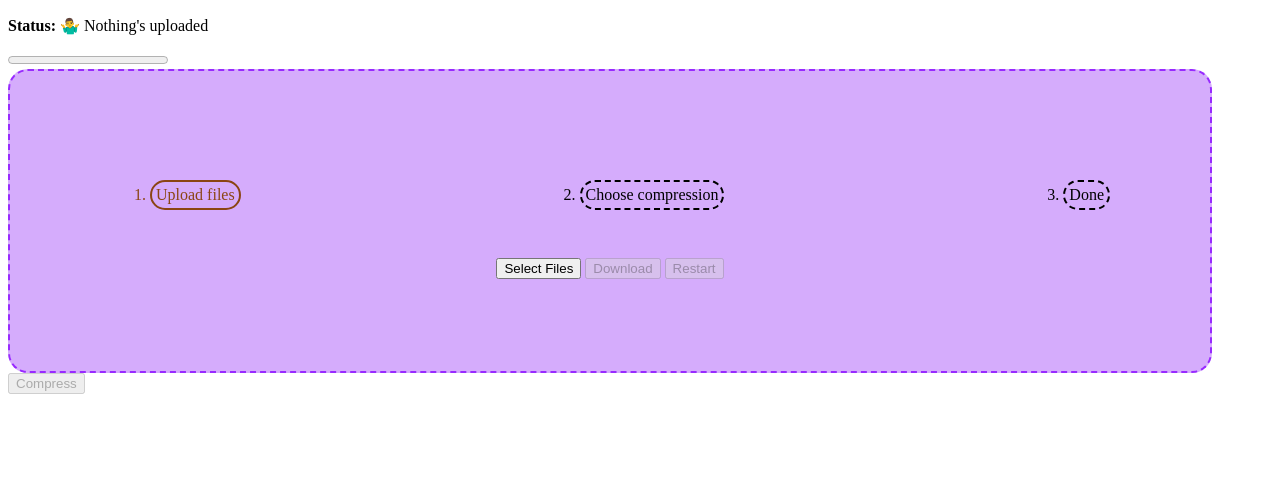
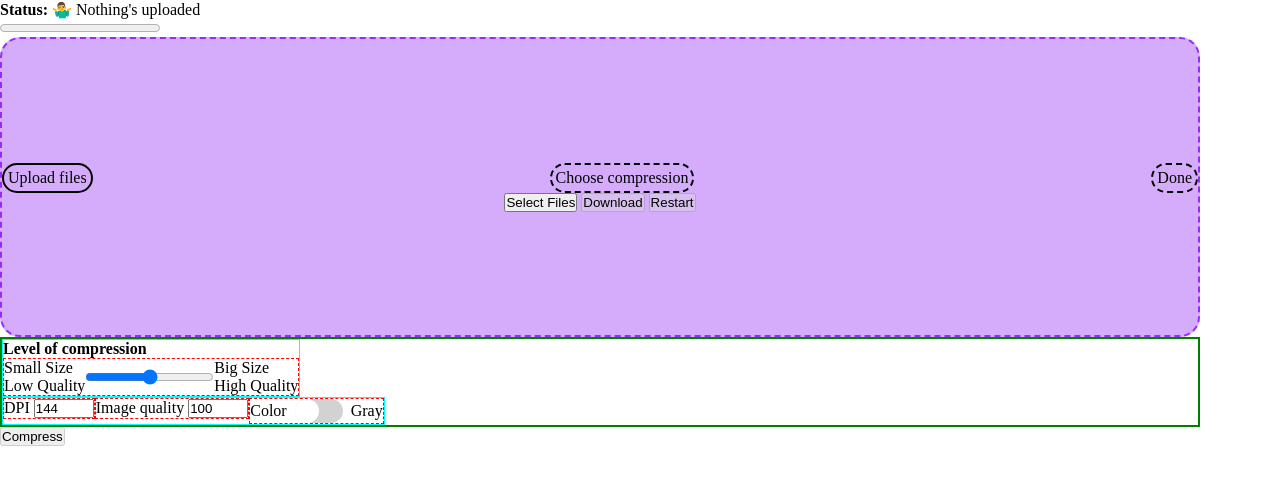
Before and after one commit to bencoronard/spring-web-bff, a website with bundled scripts: page public/main.html in a window 1280 px wide. Built offline with nearby package versions, Linux system fonts and the light colour scheme.

Commit message:
Added options

```diff
--- a/public/main.css
+++ b/public/main.css
@@ -1,3 +1,21 @@
+*,
+*::before,
+*::after {
+  box-sizing: border-box;
+  margin: 0;
+  padding: 0;
+  list-style-type: none;
+  text-decoration: none;
+  color: inherit;
+}
+:root {
+  --font-normal: 16px;
+  --r-border: 0.5em;
+  --t-animation: 200ms;
+}
+body {
+  font-size: var(--font-normal);
+}
 .drop-area {
   background-color: rgba(203, 152, 252, 0.8);
   max-width: 1200px;
@@ -10,7 +28,7 @@
 }
 
 #stageList {
-  width: 80%;
+  width: 100%;
 }
 .stage {
   border: 2px dashed black;
@@ -18,9 +36,14 @@
   padding: 0.25em;
 }
 
+.flex-centered {
+  justify-content: center;
+  align-items: center;
+}
+
 .colored {
-  border: 2px solid saddlebrown;
-  color: saddlebrown;
+  border: 2px solid rgb(0, 0, 0);
+  color: rgb(0, 0, 0);
 }
 
 .flex-vertical {
@@ -35,10 +58,6 @@
   justify-content: space-between;
 }
 
-label {
-  background-color: aqua;
-}
-
 #fileInput {
   display: none;
 }
@@ -51,3 +70,54 @@ label {
   background-color: rgba(147, 147, 147, 0.8);
   border: 2px dashed rgb(84, 84, 84);
 }
+
+#slide-switch {
+  width: fit-content;
+  height: fit-content;
+  display: flex;
+  gap: 0.5em;
+  align-items: center;
+}
+#slide-switch label {
+  background-color: #d2d2d2;
+  width: 3em;
+  height: 1.5em;
+  border-radius: 0.75em;
+  cursor: pointer;
+  position: relative;
+  transition: var(--t-animation);
+}
+#slide-switch label::before {
+  position: absolute;
+  content: '';
+  background-color: #fff;
+  height: 1.5em;
+  aspect-ratio: 1;
+  border-radius: 50%;
+  transition: var(--t-animation);
+}
+#slide-switch input:checked + label {
+  background-color: #20096d;
+}
+#slide-switch input:checked + label::before {
+  transform: translateX(1.5em);
+}
+#slide-switch input {
+  display: none;
+}
+
+.container {
+  width: fit-content;
+  height: fit-content;
+  border: 1px solid cyan;
+}
+.wrapper {
+  width: fit-content;
+  height: fit-content;
+  border: 1px dashed red;
+}
+
+#options {
+  border: 2px solid green;
+  max-width: 1200px;
+}
--- a/public/main.html
+++ b/public/main.html
@@ -34,7 +34,49 @@
         </div>
       </div>
 
-      <div id="options"></div>
+      <div id="options">
+        <div class="container flex-vertical">
+          <label for="slider"><strong>Level of compression</strong></label>
+          <div class="wrapper flex-horizontal">
+            <span>Small Size<br />Low Quality</span>
+            <input
+              type="range"
+              id="slider"
+              name="slider"
+              min="0"
+              max="100"
+              value="50"
+            />
+            <span>Big Size<br />High Quality</span>
+          </div>
+        </div>
+
+        <div class="container flex-horizontal">
+          <div class="wrapper">
+            <label for="dpi">DPI</label>
+            <input type="number" id="dpi" min="72" max="300" value="144" />
+          </div>
+
+          <div class="wrapper">
+            <label for="imgQual">Image quality</label>
+            <input
+              type="number"
+              id="imgQual"
+              name="range2"
+              min="0"
+              max="100"
+              value="100"
+            />
+          </div>
+
+          <div id="slide-switch" class="wrapper">
+            <span>Color</span>
+            <input type="checkbox" id="colorMode" />
+            <label for="colorMode"></label>
+            <span>Gray</span>
+          </div>
+        </div>
+      </div>
 
       <button id="submitButton" type="submit">Compress</button>
     </form>
--- a/public/main.js
+++ b/public/main.js
@@ -6,54 +6,83 @@ import {
   DropZone,
   PreviewListInteractive,
   ChromaticList,
-} from "./modules/components.js";
+} from './modules/components.js';
 
 const filesToUpload = [];
 const filesToDownload = [];
 
 const downloadButton = new DynamicButton(
-  document.getElementById("downloadButton")
+  document.getElementById('downloadButton')
 );
-const resetButton = new DynamicButton(document.getElementById("resetButton"));
-const selectButton = new DynamicButton(document.getElementById("selectButton"));
-const submitButton = new DynamicButton(document.getElementById("submitButton"));
+const resetButton = new DynamicButton(document.getElementById('resetButton'));
+const selectButton = new DynamicButton(document.getElementById('selectButton'));
+const submitButton = new DynamicButton(document.getElementById('submitButton'));
 
 const fileDropZone = new DropZone(
-  document.getElementById("dropZone"),
+  document.getElementById('dropZone'),
   (event) => {
     handleFileUpload(event.dataTransfer.files);
   }
 );
 const filePreviews = new PreviewListInteractive(
-  document.getElementById("filePreviews"),
+  document.getElementById('filePreviews'),
   filesToUpload
 );
 
-const statusMessage = new StatusText(document.getElementById("statusMessage"));
-const progressBar = new ProgressBar(document.querySelector("progress"));
-const stageList = new ChromaticList(document.getElementById("stageList"));
+const statusMessage = new StatusText(document.getElementById('statusMessage'));
+const progressBar = new ProgressBar(document.querySelector('progress'));
+const stageList = new ChromaticList(document.getElementById('stageList'));
 
-const form = document.querySelector("form");
-const fileInput = document.getElementById("fileInput");
+const form = document.querySelector('form');
+const fileInput = document.getElementById('fileInput');
 
 selectButton.addClickHandle(() => {
   fileInput.click();
 });
 downloadButton.addClickHandle(handleDownload);
 
-form.addEventListener("submit", handleSubmit);
-form.addEventListener("reset", resetFormState);
-fileInput.addEventListener("change", () => {
+form.addEventListener('submit', handleSubmit);
+form.addEventListener('reset', resetFormState);
+fileInput.addEventListener('change', () => {
   handleFileUpload(fileInput.files);
 });
 
 resetFormState();
 
+const observer = new MutationObserver((mutationsList) => {
+  for (let mutation of mutationsList) {
+    if (mutation.type === 'childList') {
+      const a = filesToUpload.length > 0 ? 1 : 0;
+      const b = filesToDownload.length > 0 ? 1 : 0;
+      switch (`${a}${b}`) {
+        case '00':
+          submitButton.disable();
+          resetButton.disable();
+          stageList.setStage(0);
+          break;
+        case '10':
+          submitButton.enable();
+          resetButton.enable();
+          stageList.setStage(1);
+          break;
+        case '01':
+          selectButton.disable();
+          submitButton.disable();
+          downloadButton.enable();
+          fileDropZone.disable();
+          stageList.setStage(2);
+          break;
+      }
+    }
+  }
+});
+observer.observe(filePreviews.pointer, { childList: true });
+
 // Functions
 function resetFormState() {
   filesToUpload.splice(0);
   filesToDownload.splice(0);
-  fileInput.value = "";
+  fileInput.value = '';
 
   filePreviews.clear();
 
@@ -81,7 +110,7 @@ function handleFileUpload(uploadedFiles) {
 }
 
 function handleDownload() {
-  console.log("Downloading...");
+  console.log('Downloading...');
 }
 
 function handleSubmit(event) {
@@ -92,7 +121,7 @@ function handleSubmit(event) {
 }
 
 function extractFiles(fileList) {
-  const allowedTypes = ["application/pdf"];
+  const allowedTypes = ['application/pdf'];
   const existingFiles = filesToUpload.map((file) => file.name);
   const invalidFiles = [];
   for (const file of fileList) {
@@ -106,57 +135,57 @@ function extractFiles(fileList) {
   }
   if (invalidFiles.length) {
     throw new Error(
-      `❌ Could not upload following files: ${invalidFiles.join(", ")}`
+      `❌ Could not upload following files: ${invalidFiles.join(', ')}`
     );
   }
 }
 
 function mockSending() {
-  statusMessage.update("⏳ Pending...");
+  statusMessage.update('⏳ Pending...');
 
   setTimeout(() => {
     filesToUpload.forEach((file) => {
       filesToDownload.push(file);
     });
     filesToUpload.splice(0);
-    statusMessage.update("✅ Success");
+    statusMessage.update('✅ Success');
     progressBar.update(0);
     filePreviews.update(
-      filesToDownload.map((file) => file.name + " is ready."),
+      filesToDownload.map((file) => file.name + ' is ready.'),
       false
     );
   }, 2000);
 }
 
 function sendFiles(files) {
-  statusMessage.update("⏳ Pending...");
-  const url = "https://httpbin.org/post";
-  const method = "POST";
+  statusMessage.update('⏳ Pending...');
+  const url = 'https://httpbin.org/post';
+  const method = 'POST';
   const xhr = new XMLHttpRequest();
 
   const data = new FormData();
   for (const file of files) {
-    data.append("file", file);
+    data.append('file', file);
   }
 
-  xhr.addEventListener("loadend", () => {
+  xhr.addEventListener('loadend', () => {
     if (xhr.status === 200) {
       filesToUpload.forEach((file) => {
         filesToDownload.push(file);
       });
       filesToUpload.splice(0);
       filePreviews.update(
-        filesToDownload.map((file) => file.name + " is ready."),
+        filesToDownload.map((file) => file.name + ' is ready.'),
         false
       );
-      statusMessage.update("✅ Success");
+      statusMessage.update('✅ Success');
     } else {
-      statusMessage.update("❌ Error");
+      statusMessage.update('❌ Error');
     }
     progressBar.update(0);
   });
 
-  xhr.upload.addEventListener("progress", (event) => {
+  xhr.upload.addEventListener('progress', (event) => {
     statusMessage.update(`⏳ Uploaded ${event.loaded} bytes of ${event.total}`);
     progressBar.update(event.loaded / event.total);
   });
@@ -164,32 +193,3 @@ function sendFiles(files) {
   xhr.open(method, url);
   xhr.send(data);
 }
-
-const observer = new MutationObserver((mutationsList) => {
-  for (let mutation of mutationsList) {
-    if (mutation.type === "childList") {
-      const a = filesToUpload.length > 0 ? 1 : 0;
-      const b = filesToDownload.length > 0 ? 1 : 0;
-      switch (`${a}${b}`) {
-        case "00":
-          submitButton.disable();
-          resetButton.disable();
-          stageList.setStage(0);
-          break;
-        case "10":
-          submitButton.enable();
-          resetButton.enable();
-          stageList.setStage(1);
-          break;
-        case "01":
-          selectButton.disable();
-          submitButton.disable();
-          downloadButton.enable();
-          fileDropZone.disable();
-          stageList.setStage(2);
-          break;
-      }
-    }
-  }
-});
-observer.observe(filePreviews.pointer, { childList: true });
```
